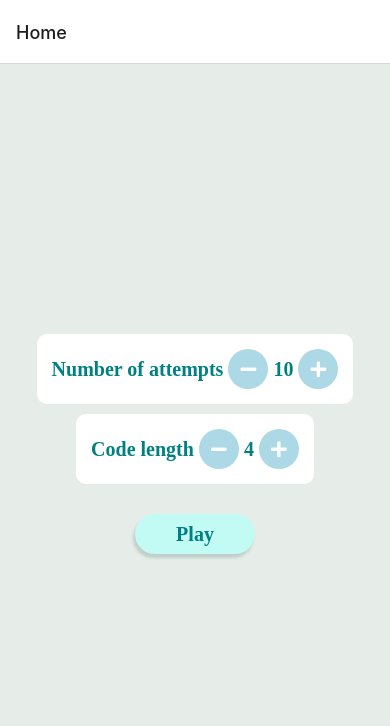
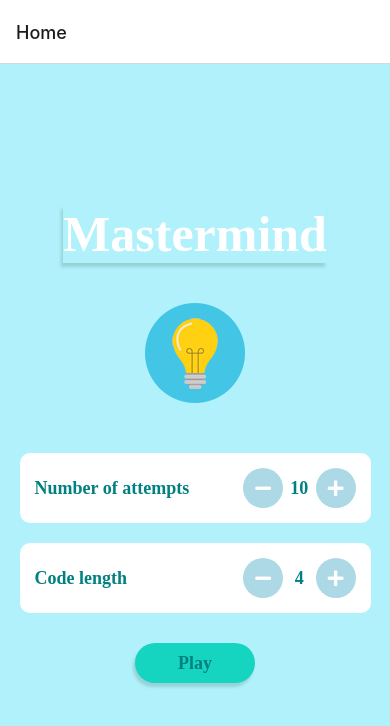
Before and after one commit to elenazobak/masterMindGame, a React Native app: screen / in a window 390 px wide. Shown: the top 726 px of the page. Built offline with nearby package versions, Linux system fonts and the light colour scheme.

Commit message:
adding styles

```diff
--- a/App.js
+++ b/App.js
@@ -12,7 +12,6 @@ export default function App() {
   return (
     <NavigationContainer>
       <Stack.Navigator>
-
         <Stack.Screen name="Home" component={Home} />
         <Stack.Screen name="Game" component={Game} />
       </Stack.Navigator>
--- a/components/Game.js
+++ b/components/Game.js
@@ -47,10 +47,9 @@ export default function App({ route, navigation }) {
     const { data: random } = await axios.get(
       `https://www.random.org/integers/?num=${CELL_COUNT}&min=0&max=7&col=4&base=10&format=plain&rnd=new`
     );
-
     setRandomNumber(random.replace(/\s/g, ""));
   };
-
+  //Call to get random number
   useEffect(() => {
     fetchNumber();
     if (!randomNumber) {
@@ -132,7 +131,6 @@ export default function App({ route, navigation }) {
 
   //Sets history array
   useEffect(() => {
-    console.log(randomNumber);
     if (numAndLocation === CELL_COUNT) {
       Alert.alert("GOOD JOB!", ":)", [
         {
@@ -153,7 +151,7 @@ export default function App({ route, navigation }) {
     <SafeAreaView style={styles.container}>
       {/* <MyTimer />  */}
       {/* <Text style={styles.text}>{randomNumber}</Text> */}
-      <Text style={styles.text}>Attempts left: {attempts}</Text>
+      <Text style={styles.text}>Attempts: {attempts}</Text>
       <Text style={styles.title}>Guess your number</Text>
       <CodeField
         ref={ref}
@@ -175,14 +173,9 @@ export default function App({ route, navigation }) {
         )}
       />
       <TouchableOpacity style={styles.button} onPress={clickHandler}>
-        <Text>Submit</Text>
+        <Text style={styles.text}>Submit</Text>
       </TouchableOpacity>
       <ScrollView keyboardShouldPersistTaps="handled">
-      {/* <View style={styles.resultsTextWrapper}>
-           <Text style={styles.resultsText}>Correct and well placed: </Text>
-           <Text style={styles.resultsText}>Correct and wrongly placed: </Text>
-
-      </View> */}
         <View style={styles.history}>
           {history
             .slice(0)
@@ -199,41 +192,59 @@ export default function App({ route, navigation }) {
 const styles = StyleSheet.create({
   container: {
     flex: 1,
-    backgroundColor: "#F3F3F3",
+    backgroundColor: "#b3eefb",
   },
   button: {
-    width: "20%",
-    backgroundColor: "#D1F8F3",
-    padding: 10,
-    borderRadius: 10,
+    backgroundColor: "#15d5c1",
+    borderRadius: 30,
+    alignSelf: "center",
+    shadowColor: "#2C594A",
+    shadowOffset: { width: -2, height: 4 },
+    shadowOpacity: 0.2,
+    shadowRadius: 3,
+    margin: 20,
+    width: 120,
+    height: 40,
     alignItems: "center",
-    marginLeft: 150,
+    justifyContent: "center",
+    fontFamily: "bold",
   },
-
-
   history: {
-    paddingTop: 10,
-    paddingHorizontal: 20,
+    paddingTop: 5,
+    paddingHorizontal: 10,
   },
   text: {
+    fontSize: 20,
+    fontWeight: "bold",
     color: "teal",
-    fontSize: 20,
+    fontFamily: "Futura",
+    padding: 5,
+    textAlign: "right",
+  },
+  title: {
+    color: "#fff",
+    textAlign: "center",
+    fontSize: 28,
+    fontFamily: "Futura",
+    fontWeight: "bold",
+    padding: 10,
     margin: 10,
-    textAlign: "center",
-    justifyContent: "space-evenly",
   },
-  title: { textAlign: "center", fontSize: 30 },
   codeFieldRoot: {
-    margin: 30,
+    margin: 10,
     justifyContent: "space-evenly",
   },
   cell: {
-    width: 30,
-    height: 30,
+    width: 35,
+    height: 35,
     fontSize: 20,
-    borderWidth: 2,
-    borderColor: "#20BAD7",
+    borderWidth: 3,
+    borderColor: "#74e2f9",
     textAlign: "center",
+    borderRadius: 5,
+    alignItems: "center",
+    justifyContent: "center",
+    color: "#126f83",
   },
   focusCell: {
     borderColor: "#1B90A5",
--- a/components/HistoryCell.js
+++ b/components/HistoryCell.js
@@ -5,17 +5,17 @@ const HistoryCell = (props) => {
   return (
     <View style={styles.container}>
     <View style={styles.item}>
-      <View style={styles.itemLeft}>
+      <View >
         <Text style={styles.itemText}>{props.number}</Text>
       </View>
     </View>
     <View style={styles.item2}>
-           <Text style={styles.resultsText}>Correct and well placed: </Text>
-           <Text style={styles.resultsNumText}>{props.result[0]}</Text>
+           <Text style={styles.resultsText1}>Correct and well placed: </Text>
+           <Text style={styles.resultsNumText1}>{props.result[0]}</Text>
       </View>
       <View style={styles.item2}>
-           <Text style={styles.resultsText}>Correct and wrongly placed: </Text>
-           <Text style={styles.resultsNumText}>{props.result[1]}</Text>
+           <Text style={styles.resultsText2}>Correct and wrongly placed: </Text>
+           <Text style={styles.resultsNumText2}>{props.result[1]}</Text>
       </View>
     </View>
   );
@@ -45,11 +45,7 @@ const styles = StyleSheet.create({
     justifyContent: "space-evenly",
     marginBottom: 5,
     width: '25%',
-  },
-  itemLeft: {
-    flexDirection: "row",
-    alignItems: "center",
-    flexWrap: "wrap",
+    padding: 5,
   },
   itemText: {
     fontWeight: "bold",
@@ -57,16 +53,28 @@ const styles = StyleSheet.create({
     color: "#28A8B3",
     fontFamily: "Avenir",
   },
-  resultsText:{
-    color: "#357F2F",
+  resultsText1:{
+    color: "#28A8B3",
     fontSize: 13,
     width: 50,
     lineHeight: 13,
     textAlign: "center",
   },
-  resultsNumText:{
-    color: "#FB3E28",
-    fontSize: 20,
+  resultsNumText1:{
+    color: "#28A8B3",
+    fontSize: 21,
+    fontWeight: "bold",
+  },
+  resultsText2:{
+    color: "#8b9698",
+    fontSize: 13,
+    width: 50,
+    lineHeight: 13,
+    textAlign: "center",
+  },
+  resultsNumText2:{
+    color: "#8b9698",
+    fontSize: 21,
     fontWeight: "bold",
   },
 });
--- a/components/Home.js
+++ b/components/Home.js
@@ -1,4 +1,4 @@
-import { StyleSheet, Text, View, Button, TouchableOpacity } from "react-native";
+import { StyleSheet, Text, View, Button, TouchableOpacity, Image } from "react-native";
 import React, { useEffect, useState } from "react";
 import { borderLeftColor } from "react-native/Libraries/Components/View/ReactNativeStyleAttributes";
 import FontAwesome5 from "react-native-vector-icons/FontAwesome5";
@@ -7,6 +7,8 @@ const Home = ({ navigation }) => {
   const [attempts, setAttepts] = useState(10);
   const [codeLength, setCodeLength] = useState(4);
   const [minutes, setMinutes] = useState(1);
+  const bulbPic = require('../assets/bulb.png');
+
 
   const decreaseCodeLength = () => {
     if (codeLength > 1) {
@@ -41,8 +43,15 @@ const Home = ({ navigation }) => {
 
   return (
     <View style={styles.container}>
+        <Text style={styles.title}>Mastermind</Text>
+        <View style={styles.image} >
+
+            <Image style={styles.image}  source={bulbPic}/>
+
+        </View>
       <View style={styles.attempts}>
         <Text style={styles.text}>Number of attempts </Text>
+        <View style={styles.buttons}>
         <TouchableOpacity style={styles.smallButton} onPress={decreaseAttempts}>
           <FontAwesome5 name={"minus"} size={18} color={"white"}></FontAwesome5>
         </TouchableOpacity>
@@ -50,9 +59,11 @@ const Home = ({ navigation }) => {
         <TouchableOpacity style={styles.smallButton} onPress={increaseAttempts}>
           <FontAwesome5 name={"plus"} size={18} color={"white"}></FontAwesome5>
         </TouchableOpacity>
+        </View>
       </View>
       <View style={styles.attempts}>
         <Text style={styles.text}>Code length </Text>
+        <View style={styles.buttons}>
         <TouchableOpacity
           style={styles.smallButton}
           onPress={decreaseCodeLength}
@@ -66,6 +77,7 @@ const Home = ({ navigation }) => {
         >
           <FontAwesome5 name={"plus"} size={18} color={"white"}></FontAwesome5>
         </TouchableOpacity>
+        </View>
       </View>
       {/* <View style={styles.attempts}>
         <Text style={styles.text}>Set game timer in minutes </Text>
@@ -98,18 +110,38 @@ export default Home;
 const styles = StyleSheet.create({
   container: {
     flex: 1,
-    backgroundColor: "#E6EDE9",
+    backgroundColor: "#b1f1fb",
     alignItems: "center",
     justifyContent: "center",
+    //alignContent: 'center',
+
+  },
+  title: {
+    fontSize: 50,
+    fontWeight: "bold",
+    color: "#ffffff",
+    fontFamily: "Futura",
+    shadowColor: "#2C594A",
+    shadowOffset: { width: -2, height: 4 },
+    shadowOpacity: 0.2,
+    shadowRadius: 3,
+    //marginBottom: 60,
+  },
+  image: {
+    justifyContent: 'center',
+    alignItems: 'center',
+    alignContent: 'center',
+    margin: 20,
   },
   text: {
-    fontSize: 20,
+    fontSize: 18,
     fontWeight: "bold",
     color: "teal",
-    fontFamily: "Avenir",
+    fontFamily: "Futura",
+    textAlign: "left",
   },
   button: {
-    backgroundColor: "#C1FBF4",
+    backgroundColor: "#15d5c1",
     borderRadius: 30,
     alignSelf: "center",
     shadowColor: "#2C594A",
@@ -129,8 +161,17 @@ const styles = StyleSheet.create({
     borderRadius: 10,
     flexDirection: "row",
     alignItems: "center",
-   // justifyContent: "space-between",
-    marginBottom: 10,
+    justifyContent: "space-between",
+    margin: 10,
+    width: "90%",
+
+  },
+  buttons: {
+    flexDirection: "row",
+    width: "35%",
+    justifyContent: "space-between",
+    alignItems: "center",
+    //flexWrap: "wrap",
   },
   smallButton: {
     width: 40,
```
Also changed, not shown: assets/bulb.png (added).
